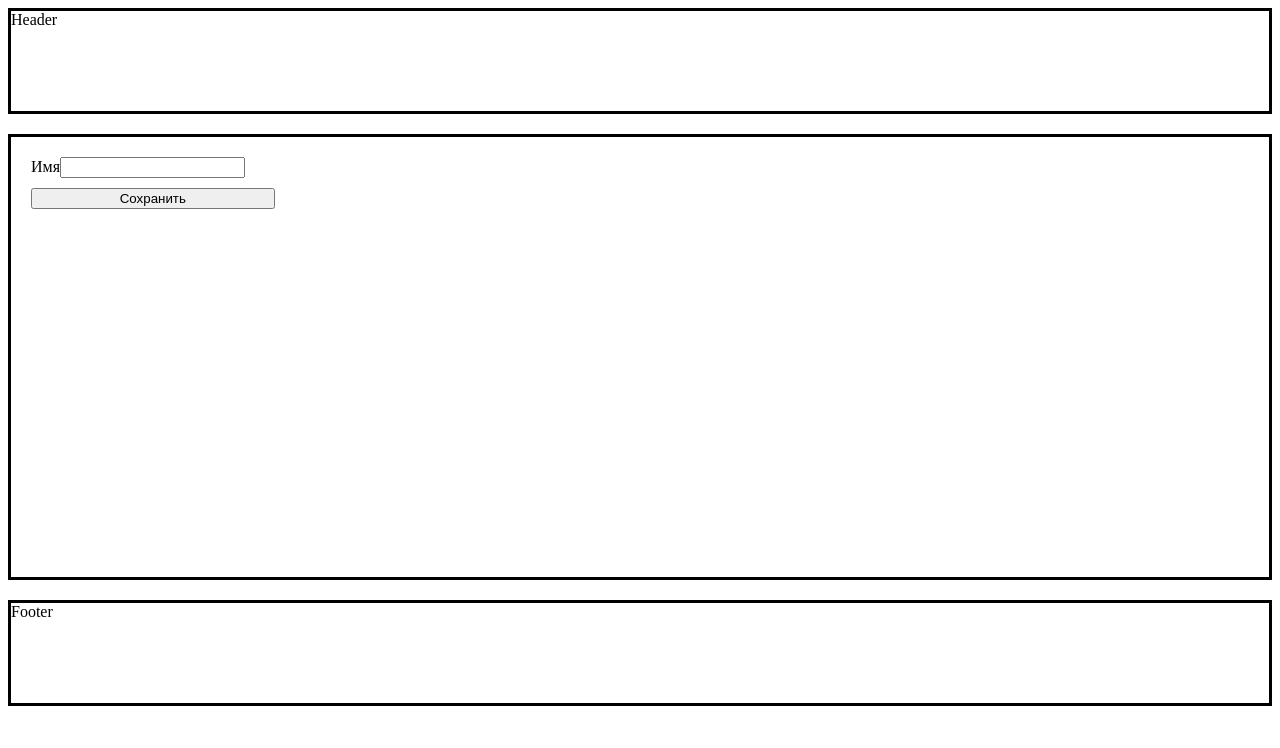
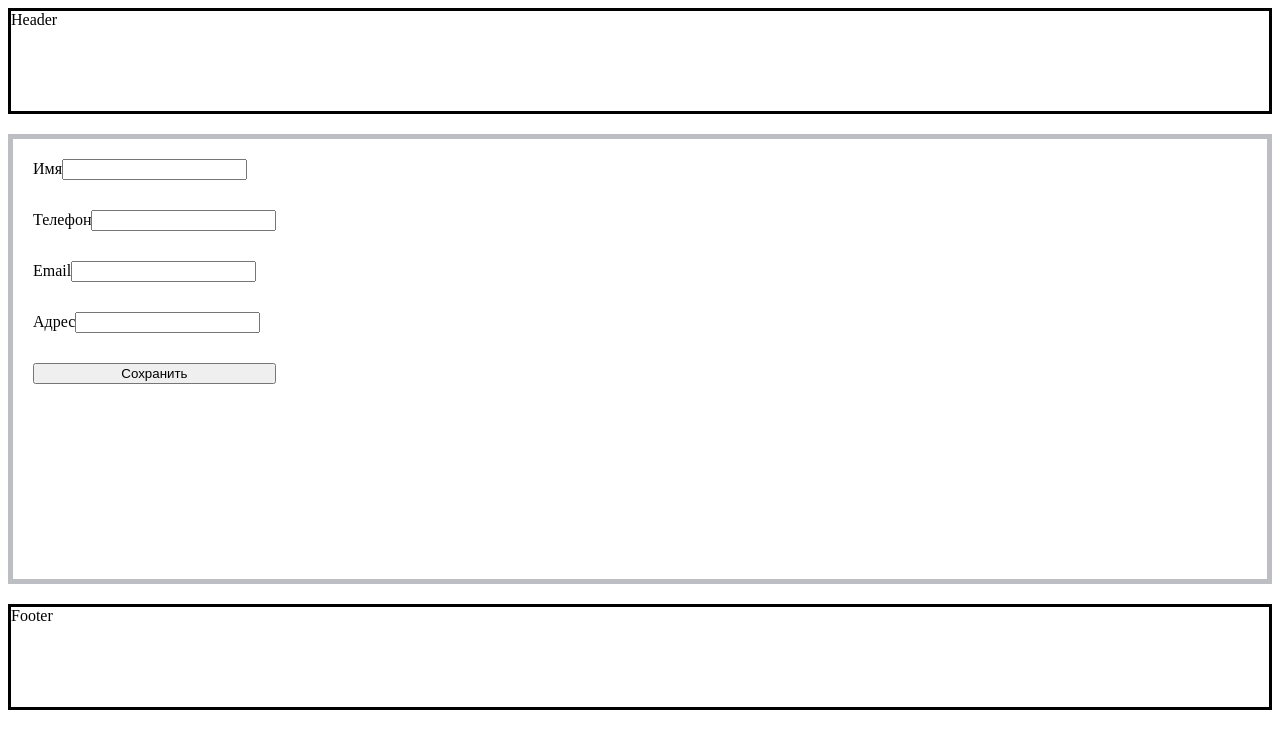
Before and after one commit to zxclownator3000/react_vite, a React (Vite) app: page / in a window 1280 px wide. Shown: the top 748 px of the page. Built offline with nearby package versions, Linux system fonts and the light colour scheme.

Commit message:
добавила инпуты

```diff
--- a/package.json
+++ b/package.json
@@ -15,14 +15,14 @@
   },
   "devDependencies": {
     "@eslint/js": "^9.9.0",
-    "@types/react": "^18.3.3",
+    "@types/react": "^18.3.7",
     "@types/react-dom": "^18.3.0",
     "@vitejs/plugin-react": "^4.3.1",
     "eslint": "^9.9.0",
     "eslint-plugin-react-hooks": "^5.1.0-rc.0",
     "eslint-plugin-react-refresh": "^0.4.9",
     "globals": "^15.9.0",
-    "typescript": "^5.5.3",
+    "typescript": "^5.6.2",
     "typescript-eslint": "^8.0.1",
     "vite": "^5.4.1"
   }
--- a/src/App.tsx
+++ b/src/App.tsx
@@ -7,8 +7,7 @@ function App() {
   return (
     <>
       <MainPage />
-    </>
-  )
+    </>)
 }
 
 export default App
--- a/src/components/Form/Form.module.css
+++ b/src/components/Form/Form.module.css
@@ -1,10 +1,10 @@
 .form {
-    border: 3px solid black;
+    border: 5px solid #bdbdc4;
     min-height: 400px;
 
     display: flex;
     flex-direction: column;
-    gap: 10px;
+    gap: 30px;
     padding: 20px;
 }
 
--- a/src/components/Form/Form.tsx
+++ b/src/components/Form/Form.tsx
@@ -6,19 +6,54 @@ export const Form = () => {
         console.log('username')
         console.log(username)
     }
+
     const [username, setUsername] = useState('')
-
+    const [phone, setPhone] = useState('')
+    const [email, setEmail] = useState('')
+    const [address, setAddress] = useState('')
     const handleChangeUsername = (event: ChangeEvent<HTMLInputElement>) => {
         setUsername(event.target.value)
+
+
+    }
+
+    const handleChangePhone = (event: ChangeEvent<HTMLInputElement>) => {
+        setPhone(event.target.value)
+    }
+
+    const handleChangeEmail = (event: ChangeEvent<HTMLInputElement>) => {
+        setEmail(event.target.value)
+    }
+    const handleChangeAddress = (event: ChangeEvent<HTMLInputElement>) => {
+        setAddress(event.target.value)
     }
 
         return (
         <div className={styles.form}>
+            <div className={styles.username}>
+                Имя
                 <label id={'name'}>
-        Имя
-        <input value={username} onChange={handleChangeUsername} />
+                    <input value={username} onChange={handleChangeUsername}/>
                 </label>
-
+            </div>
+            <div className={styles.phone}>
+                Телефон
+                <label id={'name'}>
+                    <input value={phone} onChange={handleChangePhone}/>
+                </label>
+            </div>
+            <div className={styles.email}>
+                Email
+                <label id={'name'}>
+                    <input value={email} onChange={handleChangeEmail}/>
+                </label>
+            </div>
+            <div className={styles.address}>
+                Адрес
+                <label id={'name'}>
+                    <input value={address} onChange={handleChangeAddress}/>
+                </label>
+            </div>
             <button onClick={onClick} className={styles.submitButton}>Сохранить</button>
 
         </div>
```
Also changed, not shown: 1 other file (tests, documents, lock files or other folders). Lines whose indentation alone changed are shown as unchanged.
